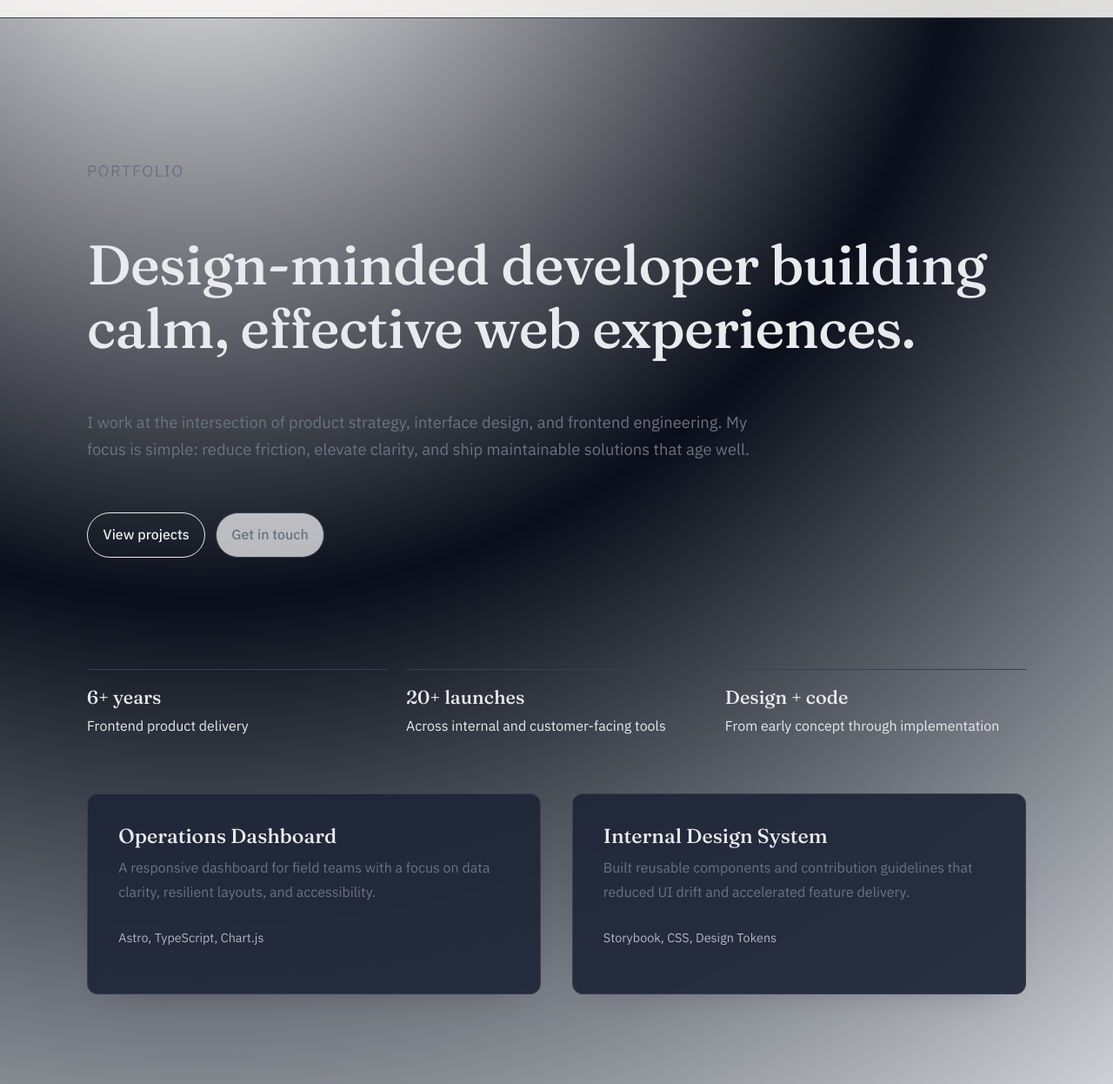
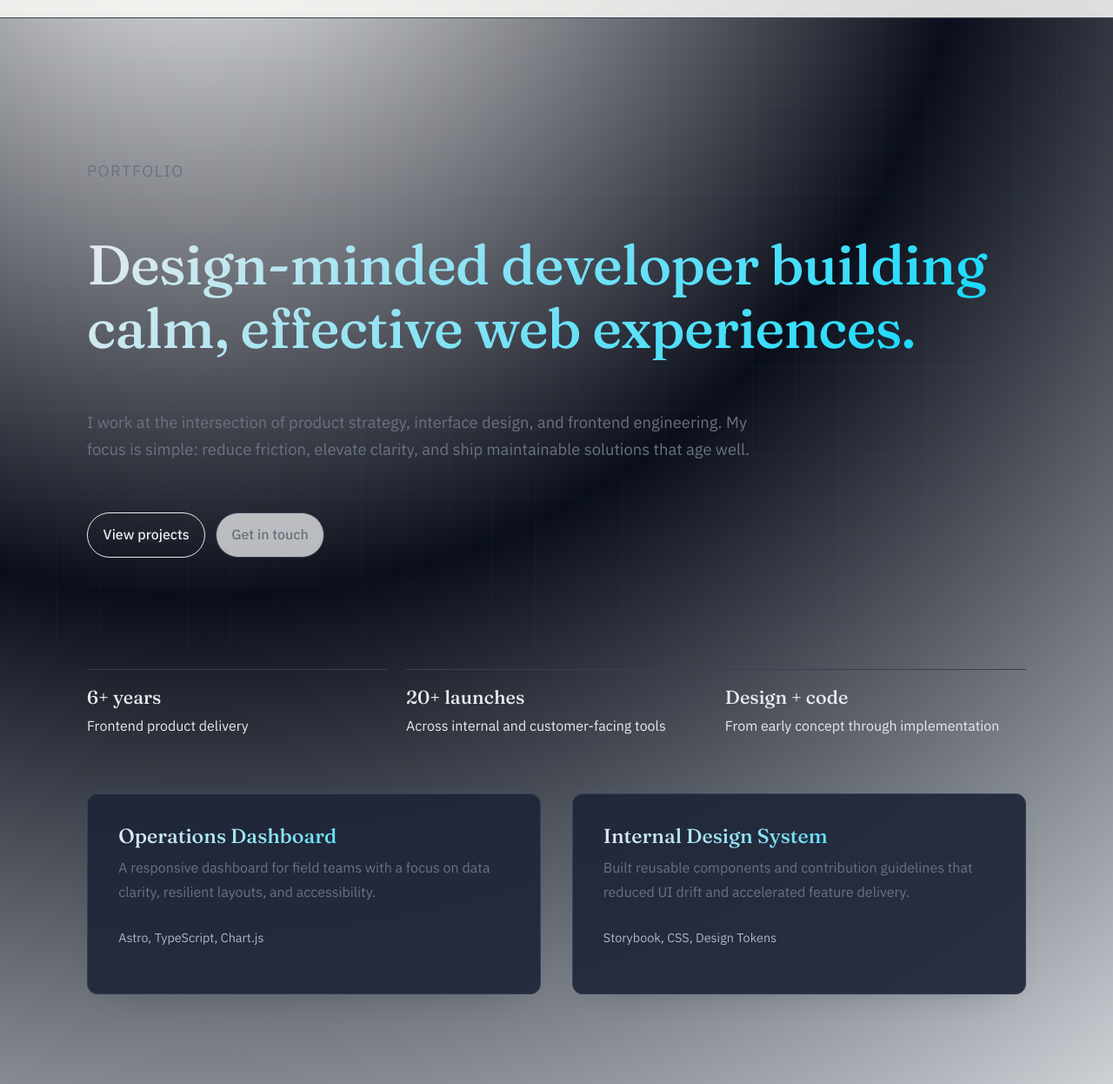
Before and after one commit to pen364692088/CVWebsite, an Astro site: page / in a window 1280 px wide. Shown: the part 54-1300 px from the top of the page at 87% size. Built offline with nearby package versions, Linux system fonts and the light colour scheme; Astro itself is replaced by a stand-in of ours.

Commit message:
feat: US-002 - Redesign BaseLayout with retro-futurism styling
- Added cyber grid background with subtle pulse animation
- Enhanced cards with gradient overlays and glow effects
- Updated buttons with scanline hover effects
- Applied gradient text and animated underlines to headings
- Maintained semantic HTML structure and accessibility
- Created comprehensive layout styling tests
- All tests pass and build completes successfully

```diff
--- a/src/layouts/BaseLayout.astro
+++ b/src/layouts/BaseLayout.astro
@@ -26,6 +26,7 @@ const base = baseRaw.endsWith("/") ? baseRaw : `${baseRaw}/`;
     <title>{title}</title>
   </head>
   <body>
+    <div class="cyber-grid-background"></div>
     <Nav />
     <main class="container page">
       <slot />
--- a/src/styles/global.css
+++ b/src/styles/global.css
@@ -51,6 +51,29 @@ body {
   line-height: 1.7;
   min-height: 100vh;
   text-rendering: optimizeLegibility;
+  position: relative;
+}
+
+.cyber-grid-background {
+  position: fixed;
+  top: 0;
+  left: 0;
+  width: 100%;
+  height: 100%;
+  background-image:
+    linear-gradient(var(--accent-soft) 1px, transparent 1px),
+    linear-gradient(90deg, var(--accent-soft) 1px, transparent 1px);
+  background-size: 50px 50px;
+  background-position: center center;
+  opacity: 0.3;
+  z-index: -1;
+  pointer-events: none;
+  animation: grid-pulse 8s ease-in-out infinite;
+}
+
+@keyframes grid-pulse {
+  0%, 100% { opacity: 0.2; }
+  50% { opacity: 0.4; }
 }
 
 img {
@@ -87,6 +110,30 @@ h3 {
   margin: 0 0 var(--space-md);
   font-family: "Fraunces", "Times New Roman", serif;
   font-weight: 500;
+  background: linear-gradient(135deg, var(--text), var(--accent));
+  background-clip: text;
+  -webkit-background-clip: text;
+  -webkit-text-fill-color: transparent;
+  position: relative;
+}
+
+h1::after,
+h2::after,
+h3::after {
+  content: '';
+  position: absolute;
+  bottom: -4px;
+  left: 0;
+  width: 0;
+  height: 2px;
+  background: linear-gradient(90deg, var(--accent), var(--accent-secondary));
+  transition: width var(--transition-normal) ease;
+}
+
+h1:hover::after,
+h2:hover::after,
+h3:hover::after {
+  width: 100%;
 }
 
 h1 {
@@ -113,7 +160,28 @@ p {
   border: 1px solid var(--line);
   border-radius: var(--radius);
   padding: var(--space-lg);
-  box-shadow: 0 18px 40px -35px rgba(15, 25, 36, 0.45);
+  box-shadow:
+    0 18px 40px -35px rgba(15, 25, 36, 0.45),
+    0 0 20px -5px var(--accent-soft);
+  position: relative;
+}
+
+.card::before {
+  content: '';
+  position: absolute;
+  top: -1px;
+  left: -1px;
+  right: -1px;
+  bottom: -1px;
+  border-radius: var(--radius);
+  background: linear-gradient(45deg, var(--accent), var(--accent-secondary), var(--accent));
+  opacity: 0;
+  transition: opacity var(--transition-normal) ease;
+  z-index: -1;
+}
+
+.card:hover::before {
+  opacity: 0.1;
 }
 
 .grid {
@@ -135,12 +203,29 @@ p {
   font-weight: 500;
   text-decoration: none;
   transition: transform 200ms ease, background-color 200ms ease, color 200ms ease, border-color 200ms ease;
+  position: relative;
+  overflow: hidden;
 }
 
 .btn:hover {
   transform: translateY(-2px);
   background: var(--text);
-  color: #fff;
+  color: var(--bg);
+}
+
+.btn::before {
+  content: '';
+  position: absolute;
+  top: 0;
+  left: -100%;
+  width: 100%;
+  height: 100%;
+  background: linear-gradient(90deg, transparent, var(--accent-soft), transparent);
+  transition: left var(--transition-slow) ease;
+}
+
+.btn:hover::before {
+  left: 100%;
 }
 
 .btn.ghost {
```
Also changed, not shown: src/test/layout-styling.test.js (added, +62 -0 lines).
